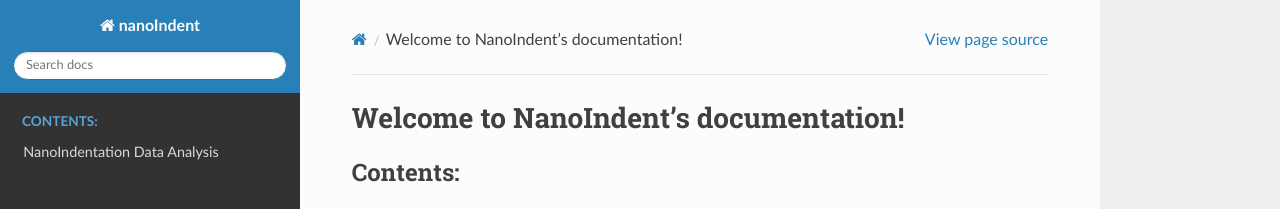
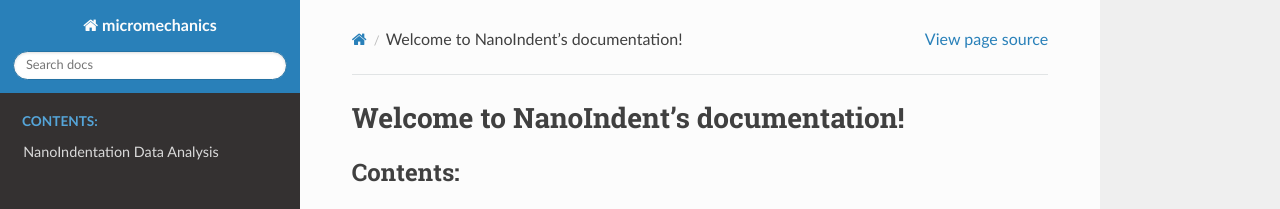
Before and after one commit to micromechanics/micromechanics, a Sphinx documentation site: the page built from docs/source/index.rst, in a window 1280 px wide. Shown: the top 209 px of the page. Built offline with Sphinx 7.4.7 and the Read the Docs theme 2.0.0, drawn with Linux system fonts in a browser that asks for light colours.

Commit message:
project name change from nanoindent to micromechanics

```diff
--- a/docs/source/conf.py
+++ b/docs/source/conf.py
@@ -17,7 +17,7 @@
 
 # -- Project information -----------------------------------------------------
 
-project = 'nanoIndent'
+project = 'micromechanics'
 copyright = '2021, VPY'
 author = 'VPY'
 
```
